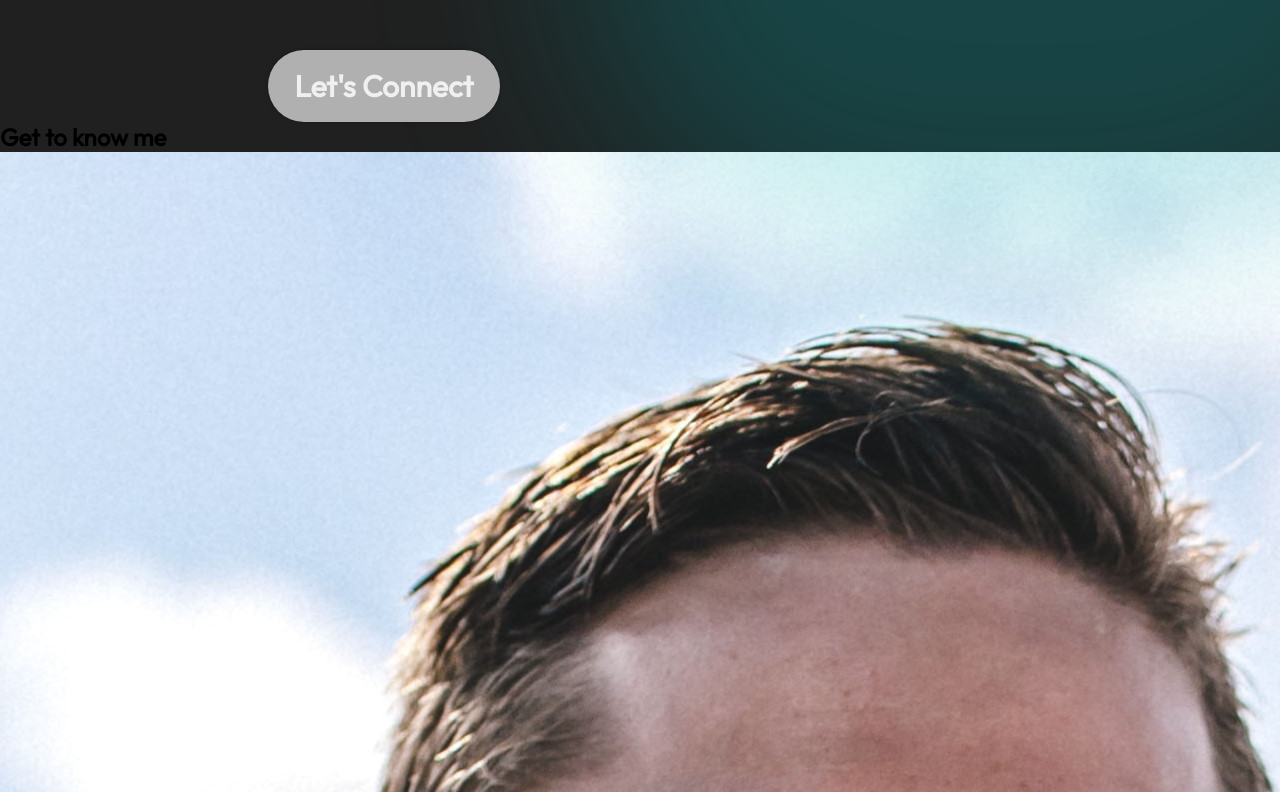
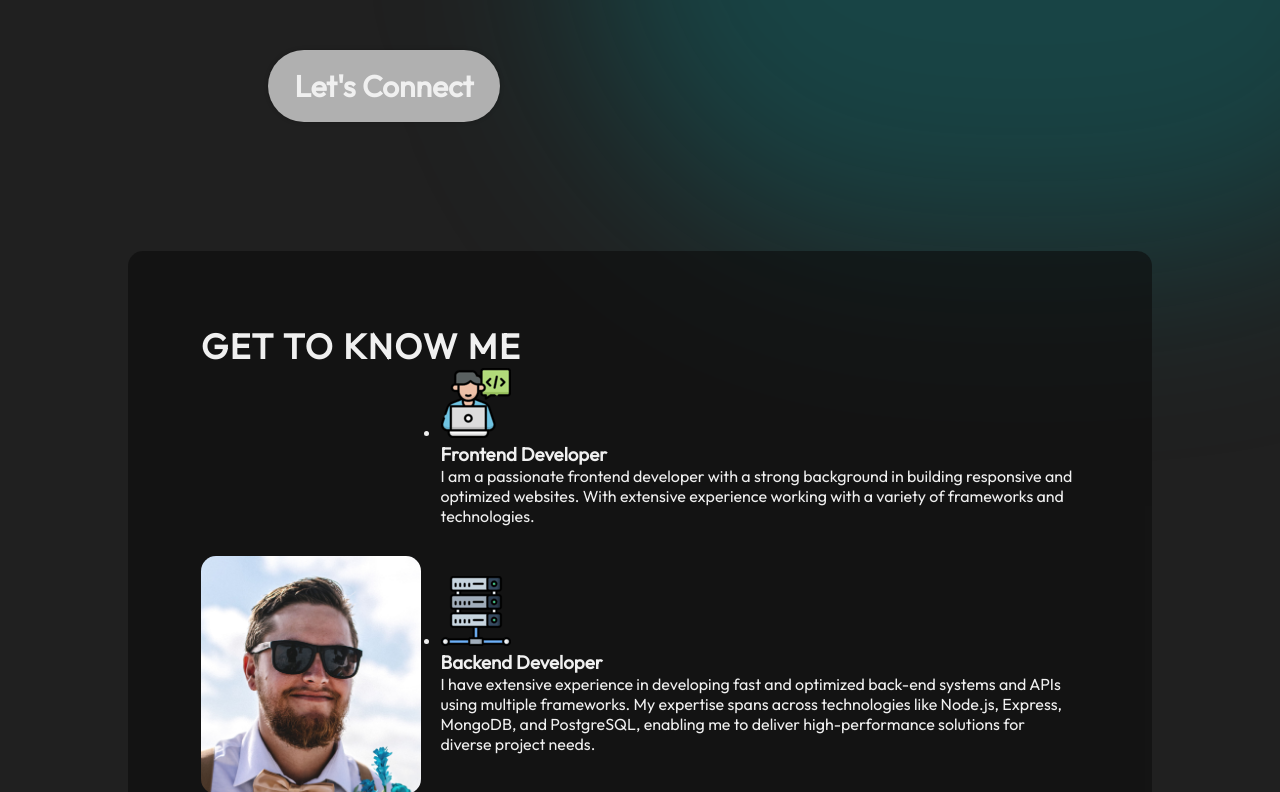
Before and after one commit to IVIonsters/IVIonstersDesigns, a React (Vite) app: page / in a window 1280 px wide. Shown: the part 408-1200 px from the top of the page. Built offline with nearby package versions, Linux system fonts and the light colour scheme.

Commit message:
Update About.module.css
Styling container parameters defined

styling set for avatar and content surrounding avatar

```diff
--- a/src/components/About/About.module.css
+++ b/src/components/About/About.module.css
@@ -0,0 +1,42 @@
+@import "../../vars.css";
+
+/* Container */
+.container {
+    position: relative;
+    background-color: rgba(12, 12, 12, 0.6);
+    border-radius: 15px;
+    padding: 73px;
+    margin-top: 129px;
+    z-index: 1;
+    margin-left: 10%;
+    margin-right: 10%;
+}
+
+.title {
+    color: var(--color-text);
+    font-size: 35px;
+    font-weight: 700;
+    letter-spacing: 1.75px;
+    text-transform: uppercase;
+}
+
+.content {
+    display: flex;
+    flex-direction: row;
+    align-items: center;
+}
+
+/* IVIonsters Designs Avatar */
+.aboutImage {
+    width: 25%;
+    margin-right: 20px;
+    border-radius: 15px;
+}
+
+/* About Items content beside avatar */
+.aboutItems {
+    color: var(--color-text);
+    display: flex;
+    flex-direction: column;
+    gap: 50px;
+}
```
